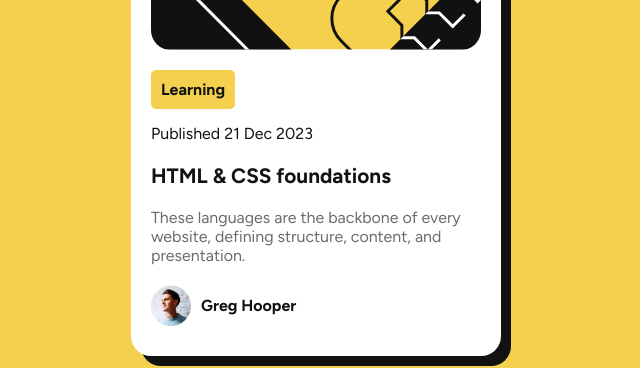
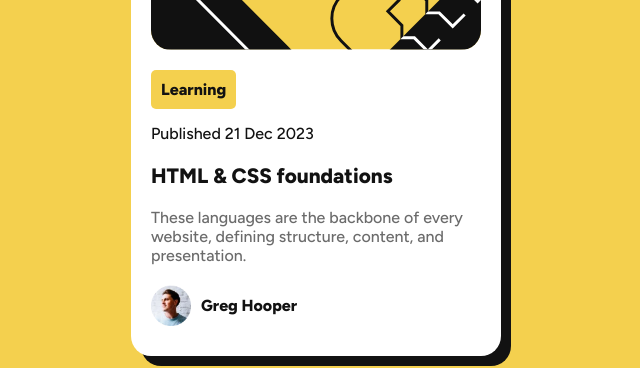
Before and after one commit to new-git-stack/blog-preview-card-main, a plain HTML site: page index.html in a window 1280 px wide. Shown: the part 274-642 px from the top of the page, without its empty margins (324-964 px from the left). Drawn offline with Linux system fonts and the light colour scheme.

Commit message:
Adjusted font weights according to the style guide

```diff
--- a/index.html
+++ b/index.html
@@ -20,6 +20,7 @@
 
     body {
       font-family: Figtree;
+      font-weight: 500;
       background-color: var(--yellow);
       height: 90lvh;
       display: flex;
@@ -56,7 +57,7 @@
       margin-top: 20px;
       width: fit-content;
       border-radius: 5px;
-      font-weight: bold;
+      font-weight: 800;
     }
 
     .date {
@@ -66,7 +67,7 @@
 
     .title {
       margin: 10px 0;
-      font-weight: bold;
+      font-weight: 800;
       font-size: 1.3rem;
       transition: .1s ease-in-out;
     }
@@ -91,7 +92,7 @@
     }
 
     .instructor-name {
-      font-weight: bold;
+      font-weight: 800;
       padding-left: 10px;
     }
 
```
